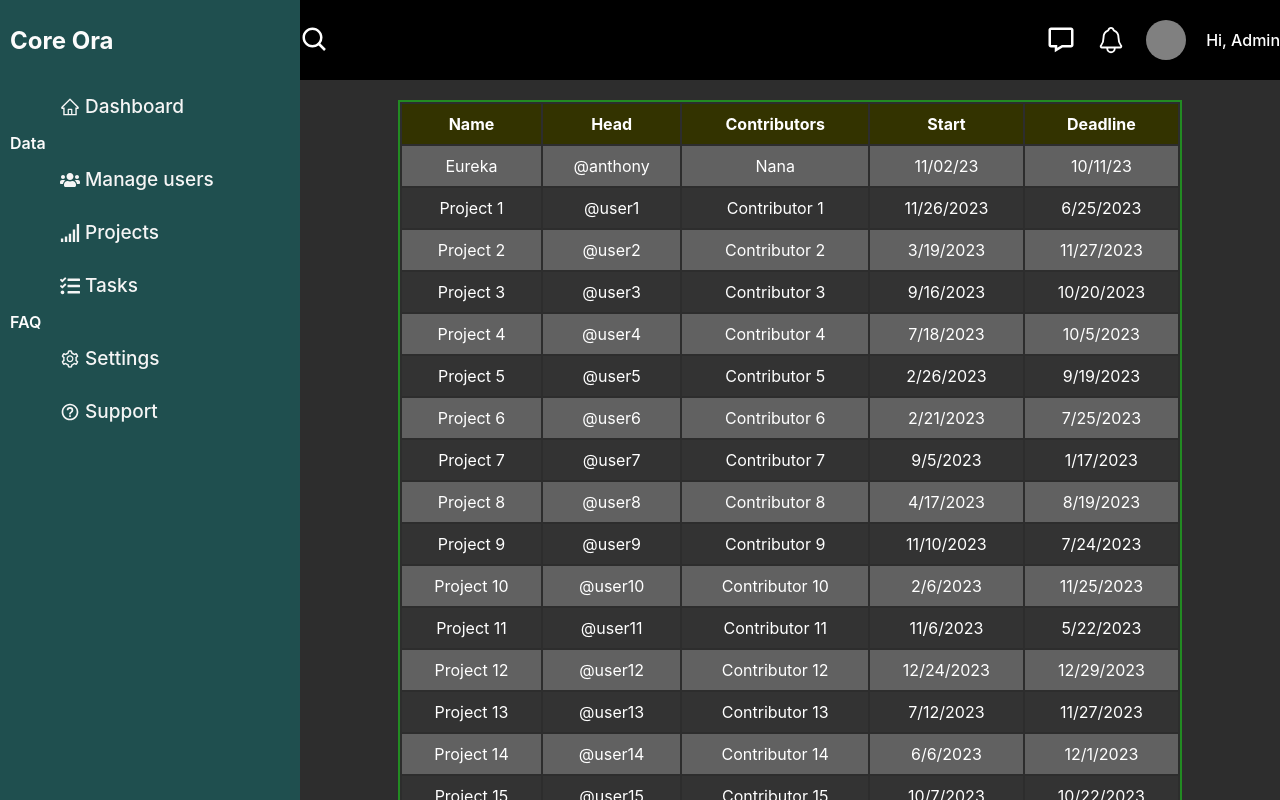
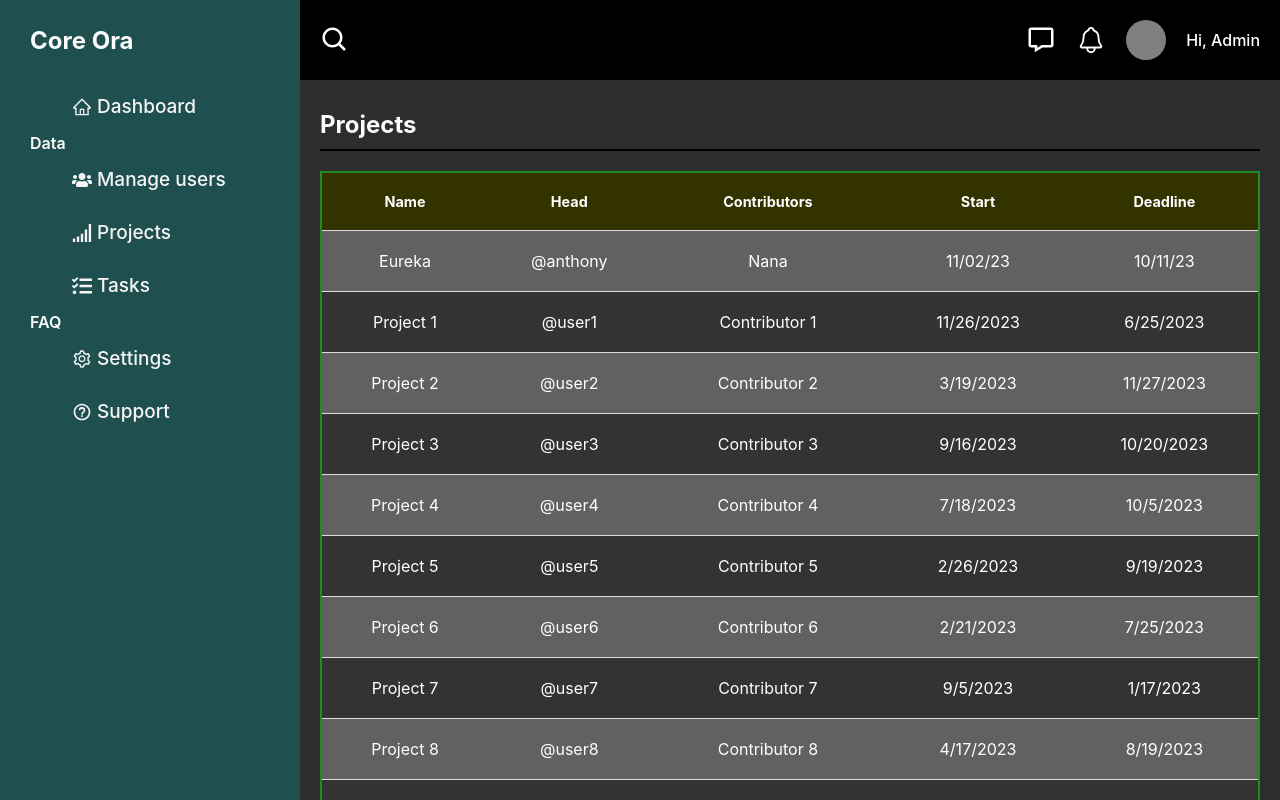
Before and after one commit to nkyeboahasuama/core-ora, a React (Create React App) app: page /projects in a window 1280 px wide. Built offline with nearby package versions, Linux system fonts and the light colour scheme.

Commit message:
Created Table object for all tables

```diff
--- a/src/ui/boards/main-board/header-board/Header.styled.ts
+++ b/src/ui/boards/main-board/header-board/Header.styled.ts
@@ -10,6 +10,7 @@ export const HeaderStyled = styled(BodyContainer)`
   width: calc(100vw - 300px);
   height: 80px;
   color: white;
+  padding: 0px 20px;
   @media (max-width: 700px) {
     width: 100vw;
   }
--- a/src/ui/boards/side-board/Sidebar.styles.ts
+++ b/src/ui/boards/side-board/Sidebar.styles.ts
@@ -11,7 +11,7 @@ interface SidebarHeaderProps {
 export const SidebarStyled = styled.div`
   display: flex;
   align-items: start;
-  /* padding: 0px 20px; */
+  padding: 0px 20px;
   height: 100vh;
   width: 300px;
   background-color: #1f4f4f;
--- /dev/null
+++ b/src/ui/pages/ManageTasks/Tasks.styles.ts
@@ -0,0 +1,35 @@
+import styled from "styled-components";
+
+class Table {
+  static StyledTable = styled.table`
+    border-collapse: collapse;
+    width: 100%;
+  `;
+
+  static THead = styled.thead`
+    background-color: #1f4f4f;
+    color: #ddd;
+    font-size: 0.9rem;
+    text-align: left;
+  `;
+
+  static TBody = styled.tbody``;
+
+  static TR = styled.tr`
+    border-bottom: 1px solid #ddd;
+    padding: 10px;
+    text-align: center;
+  `;
+
+  static TD = styled.td`
+    padding: 20px 0px;
+    color: white;
+  `;
+
+  static TH = styled.th`
+    padding: 20px 0px;
+    color: white;
+  `;
+}
+
+export default Table;
--- a/src/ui/pages/ManageTasks/Tasks.tsx
+++ b/src/ui/pages/ManageTasks/Tasks.tsx
@@ -6,101 +6,42 @@ import {
 import { HeaderOne } from "../../shared-components/atoms/typography/Typography.styled";
 import Priority from "../../shared-components/chips/Priority";
 import Status from "../../shared-components/chips/Status";
-
-const trStyle = {
-  "border-bottom": "1px solid #ddd",
-  padding: "10px",
-  "text-align": "center",
-};
-
-const cellPadding = "20px 0";
-
-const cellStyle = {
-  padding: cellPadding,
-  color: "white",
-  // "text-align": "center",
-
-  // "border-right": "1px solid white",
-};
-
-const tasks = [
-  {
-    name: "Fix button color",
-    project: "Eureka",
-    priority: "High",
-    assigned: "Eugene",
-    dueDate: "11/02/23",
-    status: "In progress",
-  },
-  {
-    name: "Fix button color",
-    project: "Eureka",
-    priority: "Medium",
-    assigned: "Eugene",
-    dueDate: "11/02/23",
-    status: "Done",
-  },
-  {
-    name: "Fix button color",
-    project: "Eureka",
-    priority: "Regular",
-    assigned: "Eugene",
-    dueDate: "11/02/23",
-    status: "In progress",
-  },
-];
+import { tasks } from "./tasksData";
+import Table from "./Tasks.styles";
+import PageHeading from "../../shared-components/headings/PageHeading";
 
 const Tasks = () => {
   return (
     <Container>
-      <HeaderOne
-        style={{
-          width: "100%",
-          display: "flex",
-          alignItems: "end",
-          padding: "10px 0",
-
-          borderBottom: "2px solid black",
-        }}
-      >
-        Project Tasks
-      </HeaderOne>
+      <PageHeading text="Project Tasks" />
       <BodyContainer width="100%" margin="20px 0">
-        <table style={{ borderCollapse: "collapse", width: "100%" }}>
-          <thead
-            style={{
-              backgroundColor: "red",
-              color: "#ddd",
-              fontSize: "0.9rem",
-              textAlign: "left",
-            }}
-          >
-            <tr style={trStyle}>
-              <th>Tasks</th>
-              <th>Project</th>
-              <th>Priority</th>
-              <th>Assigned to</th>
-              <th>Due Date</th>
-              <th>Status</th>
-            </tr>
-          </thead>
-          <tbody>
+        <Table.StyledTable>
+          <Table.THead>
+            <Table.TR>
+              {Object.keys(tasks[0]).map((task, index) => (
+                <Table.TH key={index}>
+                  {task.slice(0, 1).toLocaleUpperCase() + task.slice(1)}
+                </Table.TH>
+              ))}
+            </Table.TR>
+          </Table.THead>
+          <Table.TBody>
             {tasks.map((task, index) => (
-              <tr style={trStyle} key={index}>
-                <td style={cellStyle}>{task.name} </td>
-                <td style={cellStyle}>{task.project} </td>
-                <td>
+              <Table.TR key={index}>
+                <Table.TD>{task.name} </Table.TD>
+                <Table.TD>{task.project} </Table.TD>
+                <Table.TD>
                   <Priority value={task.priority} />
-                </td>
-                <td style={cellStyle}>{task.assigned} </td>
-                <td style={cellStyle}>{task.dueDate} </td>
-                <td style={cellStyle}>
+                </Table.TD>
+                <Table.TD>{task.assigned} </Table.TD>
+                <Table.TD>{task.dueDate} </Table.TD>
+                <Table.TD>
                   <Status status={task.status} />
-                </td>
-              </tr>
+                </Table.TD>
+              </Table.TR>
             ))}
-          </tbody>
-        </table>
+          </Table.TBody>
+        </Table.StyledTable>
       </BodyContainer>
     </Container>
   );
--- /dev/null
+++ b/src/ui/pages/ManageTasks/tasksData.ts
@@ -0,0 +1,26 @@
+export const tasks = [
+  {
+    name: "Fix button color",
+    project: "Eureka",
+    priority: "High",
+    assigned: "Eugene",
+    dueDate: "11/02/23",
+    status: "In progress",
+  },
+  {
+    name: "Fix button color",
+    project: "Eureka",
+    priority: "Medium",
+    assigned: "Eugene",
+    dueDate: "11/02/23",
+    status: "Done",
+  },
+  {
+    name: "Fix button color",
+    project: "Eureka",
+    priority: "Regular",
+    assigned: "Eugene",
+    dueDate: "11/02/23",
+    status: "In progress",
+  },
+];
--- a/src/ui/pages/Projects/Projects.styles.ts
+++ b/src/ui/pages/Projects/Projects.styles.ts
@@ -1,15 +1,13 @@
 import styled from "styled-components";
-import { BodyContainer } from "../../shared-components/atoms/container/Container.styled";
+import Table from "../ManageTasks/Tasks.styles";
 
-export const ProjectContainer = styled(BodyContainer)`
-  flex-direction: column;
-  justify-content: start;
-  /* background-color: green; */
-  height: calc(100vh - 80px);
-  width: calc(100vw - 300px);
-  overflow-y: auto;
+class ProjectTable extends Table {
+  static StyledTable = styled(Table.StyledTable)`
+    border: 2px solid forestgreen;
+  `;
+  static THead = styled(Table.THead)`
+    background: #330;
+  `;
+}
 
-  @media (max-width: 700px) {
-    width: 100vw;
-  }
-`;
+export default ProjectTable;
--- a/src/ui/pages/Projects/Projects.tsx
+++ b/src/ui/pages/Projects/Projects.tsx
@@ -1,54 +1,46 @@
-import React from "react";
-import { BodyContainer } from "../../shared-components/atoms/container/Container.styled";
-import { ProjectContainer } from "./Projects.styles";
+import {
+  BodyContainer,
+  Container,
+} from "../../shared-components/atoms/container/Container.styled";
+import ProjectTable from "./Projects.styles";
 import tableData from "../../utils/randomProjects";
-
-const cellPadding = "10px";
-
-const cellStyle = {
-  padding: cellPadding,
-  color: "white",
-};
+import PageHeading from "../../shared-components/headings/PageHeading";
+import Table from "../ManageTasks/Tasks.styles";
 
 const Projects = () => {
   return (
-    <ProjectContainer>
-      <BodyContainer width="100%" padding="20px 0">
-        <table
-          style={{
-            border: "2px solid forestgreen",
-            width: "80%",
-            color: "white",
-          }}
-        >
-          <thead style={{ fontWeight: 700, background: "#330" }}>
-            <tr>
-              <th style={cellStyle}>Name</th>
-              <th style={cellStyle}>Head</th>
-              <th style={cellStyle}>Contributors</th>
-              <th style={cellStyle}>Start</th>
-              <th style={cellStyle}>Deadline</th>
-            </tr>
-          </thead>
-          <tbody>
+    <Container>
+      <PageHeading text="Projects" />
+      <BodyContainer width="100%" margin="20px 0">
+        <ProjectTable.StyledTable>
+          <ProjectTable.THead>
+            <Table.TR>
+              {Object.keys(tableData[0]).map((data) => (
+                <Table.TH>
+                  {data.slice(0, 1).toLocaleUpperCase() + data.slice(1)}
+                </Table.TH>
+              ))}
+            </Table.TR>
+          </ProjectTable.THead>
+          <Table.TBody>
             {tableData.map((data, index) => (
-              <tr
+              <Table.TR
                 key={data.Name}
                 style={{
                   background: index % 2 === 0 ? "#616161" : "#333",
                 }}
               >
-                <td style={cellStyle}>{data.Name} </td>
-                <td style={cellStyle}>{data.Head} </td>
-                <td style={cellStyle}>{data.Contributors} </td>
-                <td style={cellStyle}>{data.Start} </td>
-                <td style={cellStyle}>{data.Deadline} </td>
-              </tr>
+                <Table.TD>{data.Name} </Table.TD>
+                <Table.TD>{data.Head} </Table.TD>
+                <Table.TD>{data.Contributors} </Table.TD>
+                <Table.TD>{data.Start} </Table.TD>
+                <Table.TD>{data.Deadline} </Table.TD>
+              </Table.TR>
             ))}
-          </tbody>
-        </table>
+          </Table.TBody>
+        </ProjectTable.StyledTable>
       </BodyContainer>
-    </ProjectContainer>
+    </Container>
   );
 };
 
--- a/src/ui/shared-components/atoms/container/Container.styled.ts
+++ b/src/ui/shared-components/atoms/container/Container.styled.ts
@@ -46,4 +46,5 @@ export const Container = styled(BaseContainer)`
   height: calc(100vh - 80px);
   width: 100%;
   padding: 20px;
+  overflow-y: auto;
 `;
--- a/src/ui/shared-components/chips/Status.tsx
+++ b/src/ui/shared-components/chips/Status.tsx
@@ -6,7 +6,6 @@ interface IStatusProps {
 }
 const Status: React.FC<IStatusProps> = ({ status }) => {
   const editted = status.replace(/\s/g, "").toLocaleLowerCase();
-  console.log(editted);
   if (StatusStyles.hasOwnProperty(editted)) {
     const StatusContainer = StatusStyles[editted as keyof typeof StatusStyles];
     return <StatusContainer>{status}</StatusContainer>;
--- /dev/null
+++ b/src/ui/shared-components/headings/PageHeading.tsx
@@ -0,0 +1,22 @@
+import React from "react";
+import { HeaderOne } from "../atoms/typography/Typography.styled";
+
+const PageHeading = ({ text }: { text: string }) => {
+  return (
+    <>
+      <HeaderOne
+        style={{
+          width: "100%",
+          display: "flex",
+          alignItems: "flex-end",
+          padding: "10px 0",
+          borderBottom: "2px solid black",
+        }}
+      >
+        {text}
+      </HeaderOne>
+    </>
+  );
+};
+
+export default PageHeading;
```
